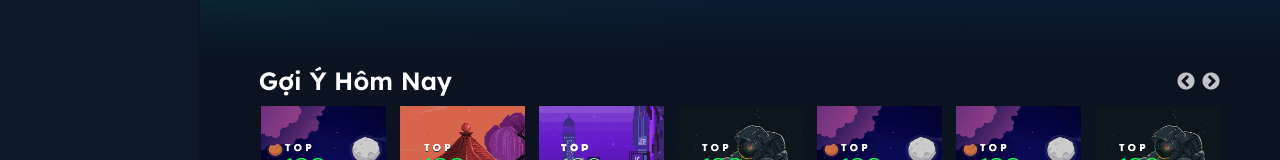
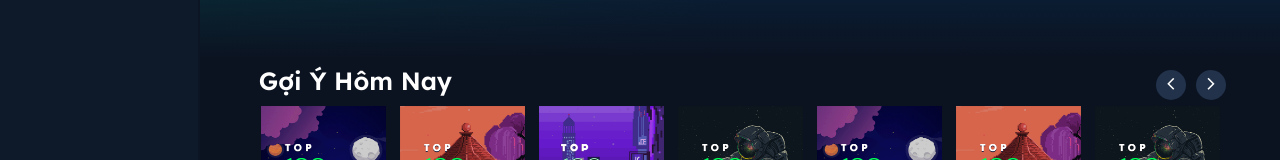
Before and after one commit to songvedem260597/Music-Player, a React (Create React App) app: page / in a window 1280 px wide. Shown: the part 638-798 px from the top of the page. Built offline with nearby package versions, Linux system fonts and the light colour scheme; no server answers.

Commit message:
change style buton

```diff
--- a/src/assets/scss/Carousel.scss
+++ b/src/assets/scss/Carousel.scss
@@ -1,13 +1,27 @@
-.slick-prev,.slick-next{
+.btn-slick-prev,.btn-slick-next{
     z-index: 1;
-    top: -18px;
+    top: -30px;
+    position: absolute;
+    right: 0px;
+    border-radius: 50%;
+    -webkit-border-radius: 50%;
+    -moz-border-radius: 50%;
+    -ms-border-radius: 50%;
+    -o-border-radius: 50%;
+    font-size: .9rem;
+    background-color: var(--bg-color);
+    color: #fff;
 }
-.slick-prev{
-    right: 30px;
-    left: auto;
+.btn-slick-prev{
+    width: 30px;
+    height: 30px;
+
 }
-.slick-next{
-    right: 5px;
+.btn-slick-next{
+    right: 40px;
+    width: 30px;
+    height: 30px;
+
 }
 .slick-slide img{
     padding: 5%;
--- a/src/components/Layouts/Carousel.tsx
+++ b/src/components/Layouts/Carousel.tsx
@@ -8,39 +8,43 @@ import slide_3 from "../../assets/images/slide_3.png";
 import slide_4 from "../../assets/images/slide_4.png";
 import "../../assets/scss/Carousel.scss";
 
-// Define types for custom button props
 interface ArrowProps {
   onClick?: () => void;
   isActive?: boolean;
 }
 
-// Custom Next Button
 const NextArrow = ({ onClick, isActive = false }: ArrowProps) => {
   return (
     <button
-      className={`slick-next custom-next ${isActive ? "active-carousel" : ""}`}
-      onClick={onClick}
+      className={`btn-slick-next material-icons-outlined ${isActive ? "active-carousel" : ""}`}
+      onClick={() => {
+        onClick && onClick(); // Gọi hàm onClick khi nhấn nút
+      }}
     >
-      Next
+      arrow_back_ios
     </button>
   );
 };
 
-// Custom Previous Button
-const PrevArrow = ({ onClick }: ArrowProps) => {
+const PrevArrow = ({ onClick, isActive = false }: ArrowProps) => {
   return (
-    <button className="slick-prev custom-prev" onClick={onClick}>
-      Prev
+    <button
+      className={`btn-slick-prev material-icons-outlined ${isActive ? "active-carousel" : ""}`}
+      onClick={() => {
+        onClick && onClick(); // Gọi hàm onClick khi nhấn nút
+      }}
+    >
+      arrow_forward_ios
     </button>
   );
 };
 
+
 const Carousel = () => {
-  const [isActive, setIsActive] = useState(true);
-
-  // Event handler for afterChange, with a type definition
-  const handleAfterChange = (current: number) => {
-    setIsActive(current !== 0); // If not at the first slide, activate the Next button
+  const [activeArrow, setActiveArrow] = useState<"prev" | "next" | null>(null);
+  const handleArrowClick = (arrowType: "prev" | "next") => {
+    console.log(arrowType)
+    setActiveArrow(arrowType);
   };
 
   // Settings for the carousel with type Settings from react-slick
@@ -59,10 +63,11 @@ const Carousel = () => {
     slidesToShow: 7,
     slidesToScroll: 1,
     autoplay: true,
-    nextArrow: <NextArrow isActive={isActive} />,
-    prevArrow: <PrevArrow />,
-    afterChange: handleAfterChange,
+    nextArrow: <NextArrow isActive={activeArrow === "next"} onClick={() => handleArrowClick("next")} />,
+    prevArrow: <PrevArrow isActive={activeArrow === "prev"} onClick={() => handleArrowClick("prev")} />
   };
+
+
   return (
     <Slider {...settings}>
       <div>
@@ -84,7 +89,7 @@ const Carousel = () => {
         <img src={slide_2} alt="Item 2" />
       </div>
       <div>
-        <img src={slide_2} alt="Item 3" />
+        <img src={slide_3} alt="Item 3" />
       </div>
     </Slider>
   );
```
